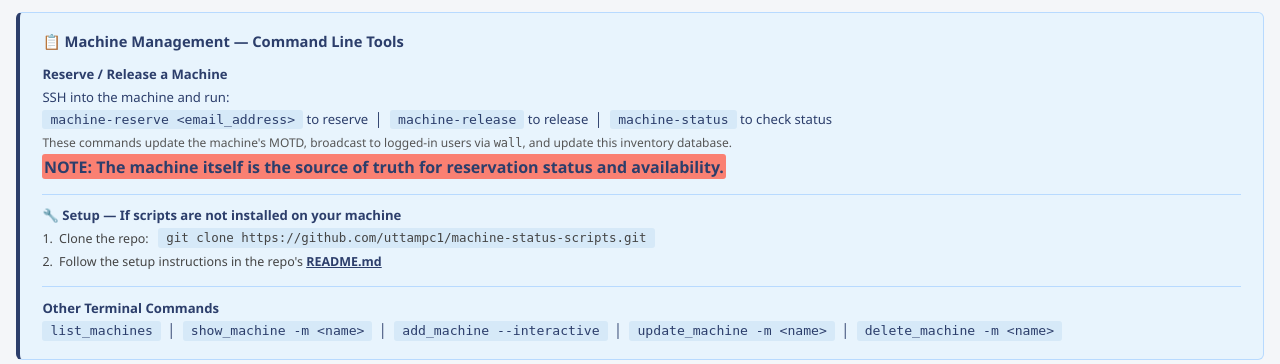
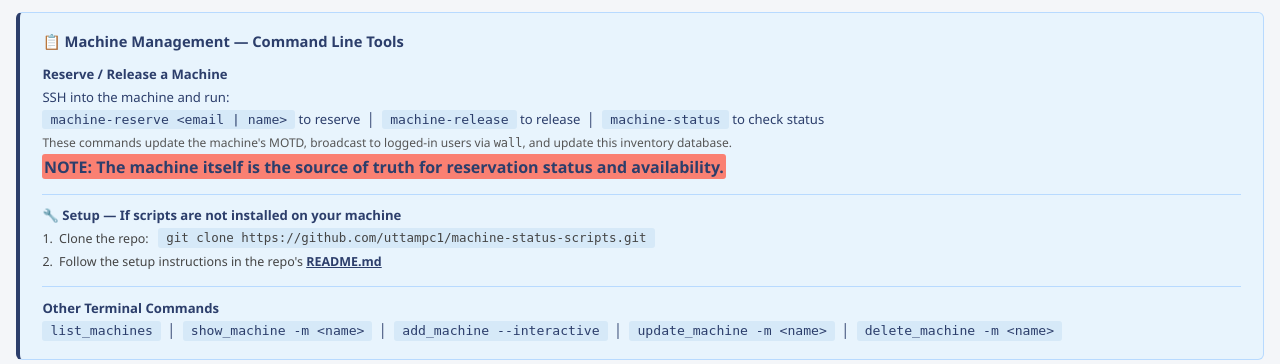
Before and after one commit to uttampc1/machinesapp, a Flask app: page / in a window 1280 px wide. Shown: the part 167-531 px from the top of the page. Run offline with Flask 3, Linux system fonts and the light colour scheme; data that the repository does not hold is empty.

Commit message:
updated email or name message

```diff
--- a/templates/index.html
+++ b/templates/index.html
@@ -552,7 +552,7 @@
     <div style="margin-top:0.6rem;">
       <strong>Reserve / Release a Machine</strong><br>
       SSH into the machine and run:<br>
-      <code style="background:#d6e9f8; padding:0.15rem 0.5rem; border-radius:3px;">machine-reserve &lt;email_address&gt;</code>
+      <code style="background:#d6e9f8; padding:0.15rem 0.5rem; border-radius:3px;">machine-reserve &lt;email&ensp;&verbar;&ensp;name&gt;</code>
       to reserve &nbsp;│&nbsp;
       <code style="background:#d6e9f8; padding:0.15rem 0.5rem; border-radius:3px;">machine-release</code>
       to release &nbsp;│&nbsp;
```
